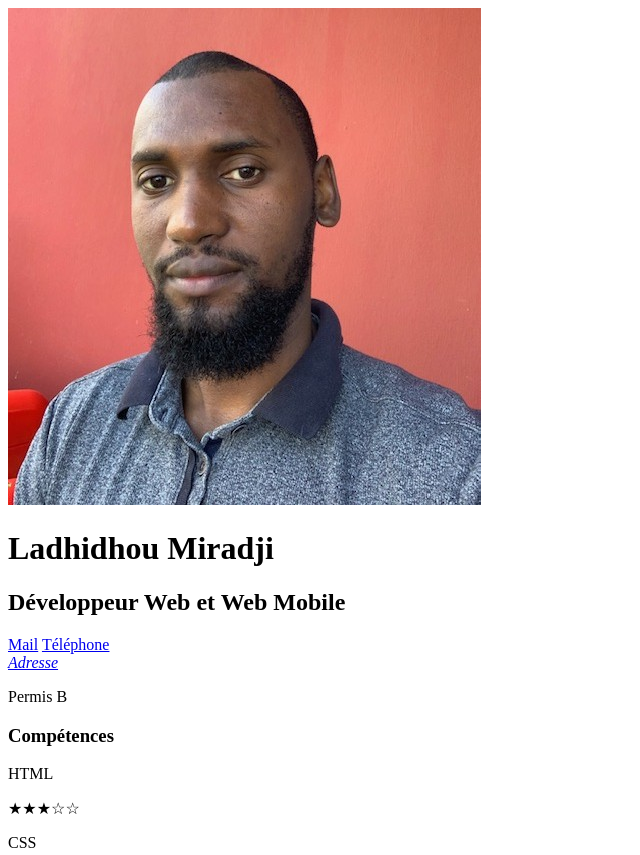
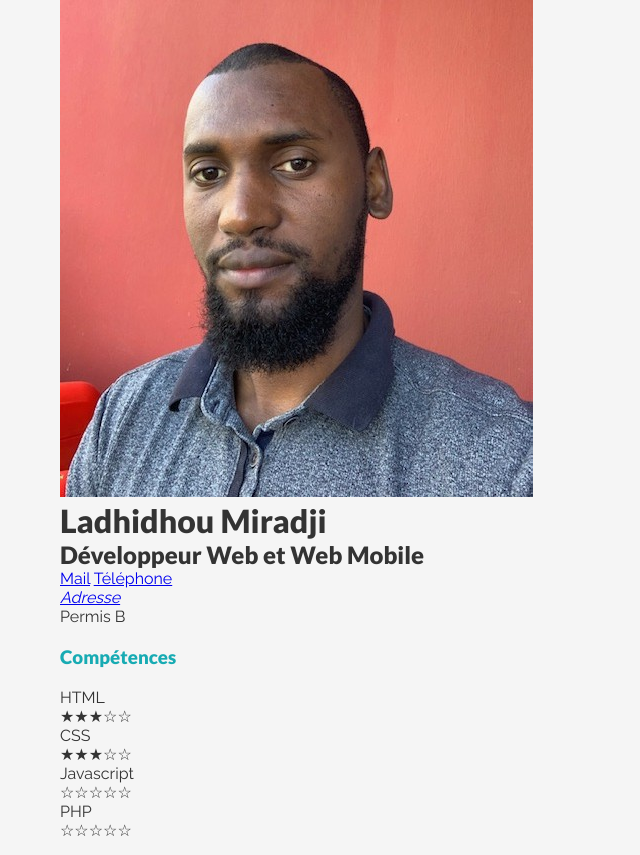
Before and after one commit to Miradji-Ladhidhou/Miradji_Ladhidhou_Devoir_3_CV_HTML_CSS, a plain HTML site: page index.html in a window 1280 px wide. Shown: the top 855 px of the page, without its empty margins (0-640 px from the left). Drawn offline with Linux system fonts and the light colour scheme.

Commit message:
style principale de la page

```diff
--- a/assets/css/style.css
+++ b/assets/css/style.css
@@ -0,0 +1,47 @@
+@import url('https://fonts.googleapis.com/css2?family=Lato:ital,wght@0,400;0,900;1,400&display=swap');
+
+@font-face{
+    font-family:"Raleway-Regular" ;
+    src: url(../fonts/Raleway-Regular.ttf);
+}
+
+@font-face{
+    font-family:"Raleway-Bold" ;
+    src: url(../fonts/Raleway-Bold.ttf);
+}
+
+@font-face{
+    font-family:"Raleway-Italic" ;
+    src: url(../fonts/Raleway-Italic.ttf);
+}
+
+h1,h2,h3,h4{
+    font-family: "lato", sans-serif;
+}
+
+h3{
+    font-family: "lato", sans-serif;
+    color: #17abb3;
+    margin: 20px 0px;
+}
+
+.date{
+    color: #17abb3;
+}
+
+*{
+    box-sizing: border-box;
+    padding: 0;
+    margin: 0;
+}
+
+body{
+    width: 1160px;
+    margin: 0 auto;
+    font-family: "Raleway-Regular", sans-serif;
+    color: #333333;
+}
+
+html{
+    background-color: #f5f5f5;
+}
--- a/index.html
+++ b/index.html
@@ -117,6 +117,7 @@
                     En cours de formation d'un an avec le Centre Européen de Formation pour devenir développeur web, je considère ce changement comme un défi passionnant et une chance d'utiliser mes aptitudes techniques et organisationnelles pour accomplir cette nouvelle mission.</p>
 
                 <h3>Formations</h3>
+                <hr>
                 <div>
                     <div>
                         <h4>Titre professionel niveau 3 Developpeur Web</h4>
@@ -158,6 +159,7 @@
                 </div>
 
                 <h3>Stages</h3>
+                <hr>
                 <div>
                     <div>
                         <h4>Responsable de production, responsable des stocks, contrôleur de gestion</h4>
@@ -189,6 +191,7 @@
                 </div>
 
                 <h3>Expérience professionnelle</h3>
+                <hr>
                 <div>
                     <div>
                         <h4>Gestionnaire de stock</h4>
```
